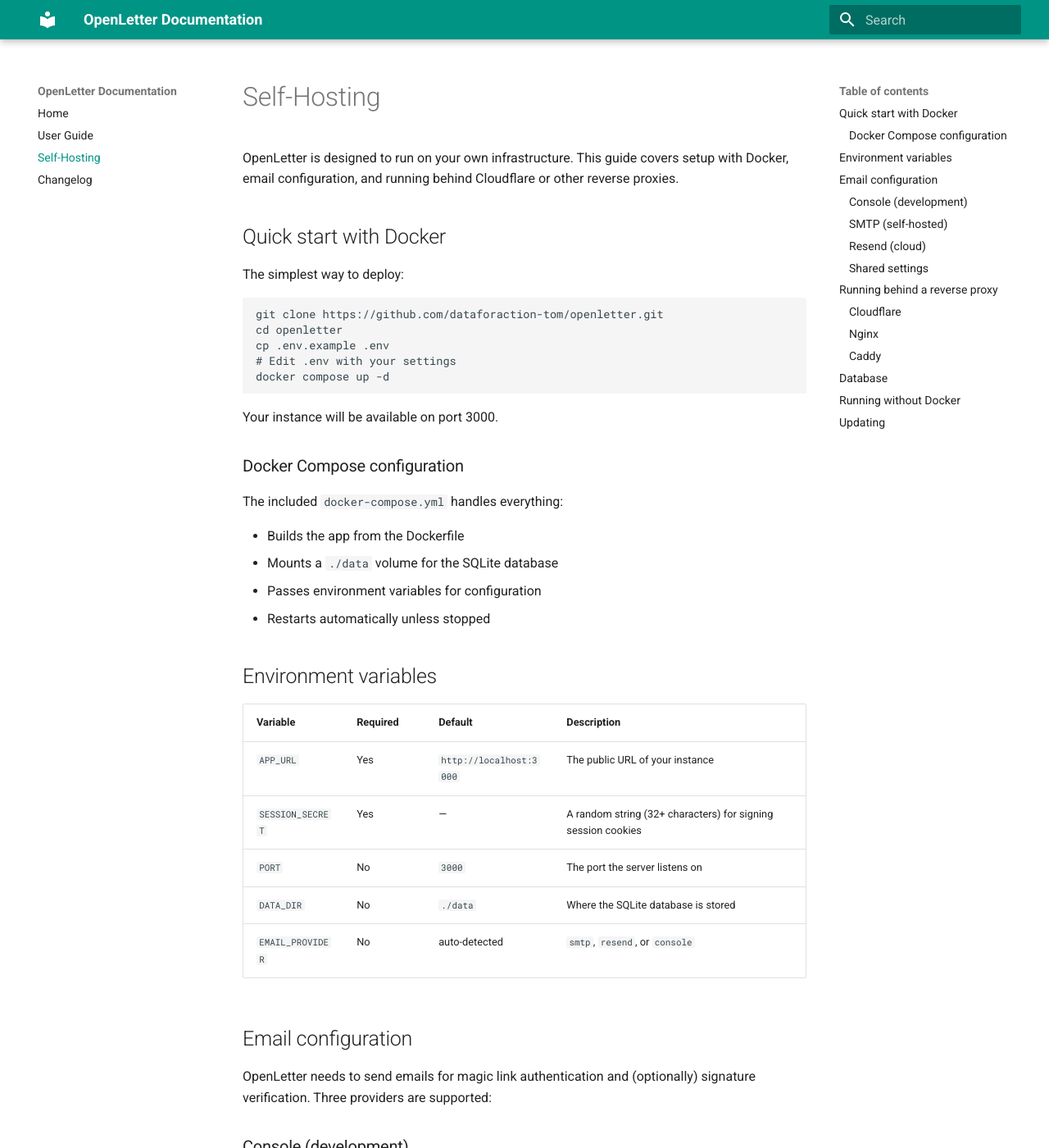
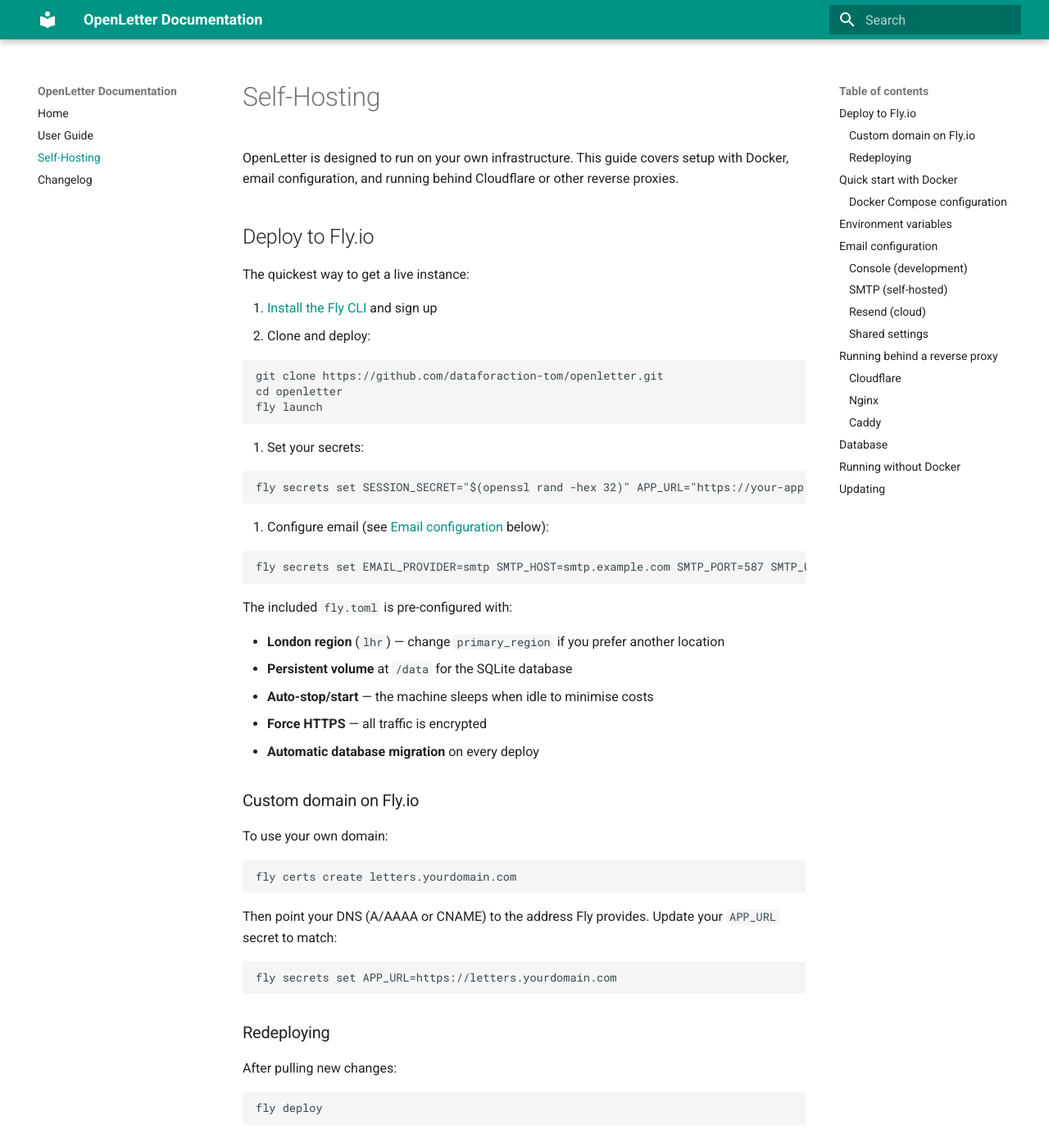
Before and after one commit to dataforaction-tom/openletter, an MkDocs documentation site: the page built from docs/self-hosting.md, in a window 1280 px wide and 1400 px high. Shown: the whole window at 82% size. Built offline with MkDocs 1.6.1 and Material for MkDocs 9.7.7, drawn with Linux system fonts in a browser that asks for light colours.

Commit message:
docs: add Fly.io deployment guide and changelog for 0.2.1

````diff
--- a/docs/self-hosting.md
+++ b/docs/self-hosting.md
@@ -1,6 +1,61 @@
 # Self-Hosting
 
 OpenLetter is designed to run on your own infrastructure. This guide covers setup with Docker, email configuration, and running behind Cloudflare or other reverse proxies.
+
+## Deploy to Fly.io
+
+The quickest way to get a live instance:
+
+1. [Install the Fly CLI](https://fly.io/docs/flyctl/install/) and sign up
+2. Clone and deploy:
+
+```bash
+git clone https://github.com/dataforaction-tom/openletter.git
+cd openletter
+fly launch
+```
+
+3. Set your secrets:
+
+```bash
+fly secrets set SESSION_SECRET="$(openssl rand -hex 32)" APP_URL="https://your-app.fly.dev"
+```
+
+4. Configure email (see [Email configuration](#email-configuration) below):
+
+```bash
+fly secrets set EMAIL_PROVIDER=smtp SMTP_HOST=smtp.example.com SMTP_PORT=587 SMTP_USER=you SMTP_PASS=secret SMTP_FROM="OpenLetter <noreply@yourdomain.com>"
+```
+
+The included `fly.toml` is pre-configured with:
+
+- **London region** (`lhr`) — change `primary_region` if you prefer another location
+- **Persistent volume** at `/data` for the SQLite database
+- **Auto-stop/start** — the machine sleeps when idle to minimise costs
+- **Force HTTPS** — all traffic is encrypted
+- **Automatic database migration** on every deploy
+
+### Custom domain on Fly.io
+
+To use your own domain:
+
+```bash
+fly certs create letters.yourdomain.com
+```
+
+Then point your DNS (A/AAAA or CNAME) to the address Fly provides. Update your `APP_URL` secret to match:
+
+```bash
+fly secrets set APP_URL=https://letters.yourdomain.com
+```
+
+### Redeploying
+
+After pulling new changes:
+
+```bash
+fly deploy
+```
 
 ## Quick start with Docker
 
````
Also changed, not shown: docs/changelog.md (+11 -0 lines), docs/.docs-state.json.
